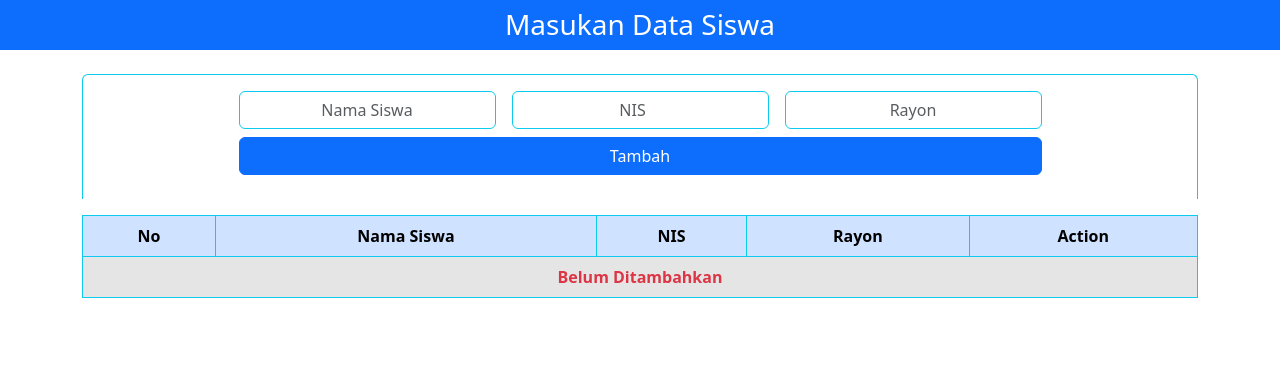
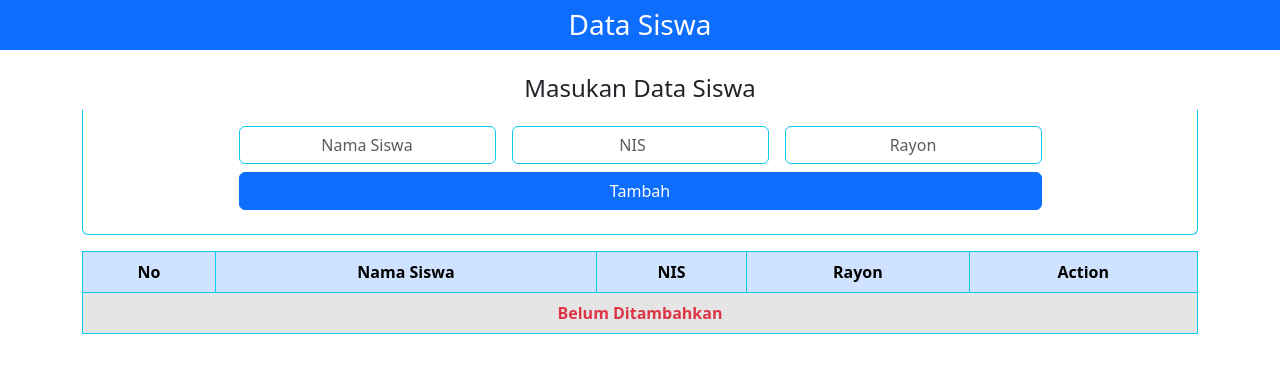
Before and after one commit to Fakhri-Dodon/dataSiswa, a PHP site: page / in a window 1280 px wide. Shown: the top 373 px of the page. Run offline with PHP 8.4, Linux system fonts and the light colour scheme.

Commit message:
four commit

```diff
--- a/index.php
+++ b/index.php
@@ -77,10 +77,11 @@ if($_SERVER["REQUEST_METHOD"] == "POST" && isset($_POST["btn-delete-all"])) {
     <link rel="stylesheet" href="https://cdnjs.cloudflare.com/ajax/libs/font-awesome/6.5.2/css/all.min.css">
 </head>
 <body>
-    <h3 class="text-center mb-4 py-2 text-white bg-primary">Masukan Data Siswa</h3>
+    <h3 class="text-center mb-4 py-2 text-white bg-primary">Data Siswa</h3>
     <div class="container">
         <div class="form-container">
-            <div class="d-flex justify-content-center border border-bottom-0 border-info rounded-top py-3 mb-3">
+            <h4 class="text-center">Masukan Data Siswa</h4>
+            <div class="d-flex justify-content-center border border-top-0 border-info rounded-bottom py-3 mb-3">
                 <form method="post" class="add-data d-flex justify-content-center flex-column mb-2">
                     <div class="input-container d-flex gap-3 mb-2">
                         <input class="form-control border-info" type="text" placeholder="Nama Siswa" style="text-align: center;" name="nama" required>
```
